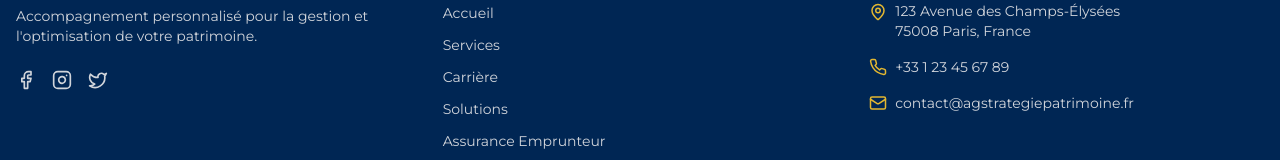
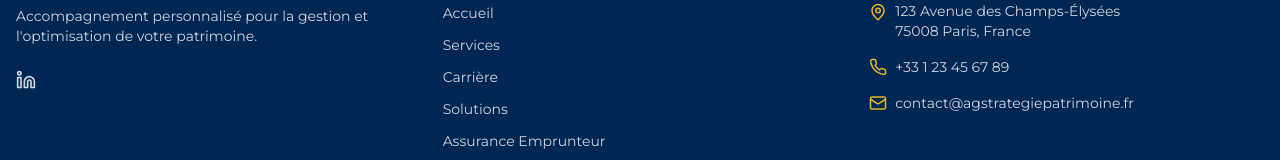
Before and after one commit to Rorofact/agsp, a React (Vite) app: page / in a window 1280 px wide. Shown: the part 2505-2665 px from the top of the page. Built offline with nearby package versions, Linux system fonts and the light colour scheme.

Commit message:
feat: Add LinkedIn link to footer
Adds a LinkedIn link to the footer and removes Facebook, Instagram, and Twitter links.

```diff
--- a/src/components/Footer.tsx
+++ b/src/components/Footer.tsx
@@ -1,6 +1,5 @@
-
 import { Link } from "react-router-dom";
-import { Mail, Phone, MapPin, Instagram, Facebook, Twitter } from "lucide-react";
+import { Mail, Phone, MapPin, Linkedin } from "lucide-react";
 
 const Footer = () => {
   return (
@@ -19,14 +18,13 @@ const Footer = () => {
               Accompagnement personnalisé pour la gestion et l'optimisation de votre patrimoine.
             </p>
             <div className="flex space-x-4">
-              <a href="#" className="text-gray-300 hover:text-french-gold transition-colors">
-                <Facebook size={20} />
-              </a>
-              <a href="#" className="text-gray-300 hover:text-french-gold transition-colors">
-                <Instagram size={20} />
-              </a>
-              <a href="#" className="text-gray-300 hover:text-french-gold transition-colors">
-                <Twitter size={20} />
+              <a
+                href="https://www.linkedin.com/in/alice-goyec-b004109a/"
+                target="_blank"
+                rel="noopener noreferrer"
+                className="text-gray-300 hover:text-french-gold transition-colors"
+              >
+                <Linkedin size={20} />
               </a>
             </div>
           </div>
```
